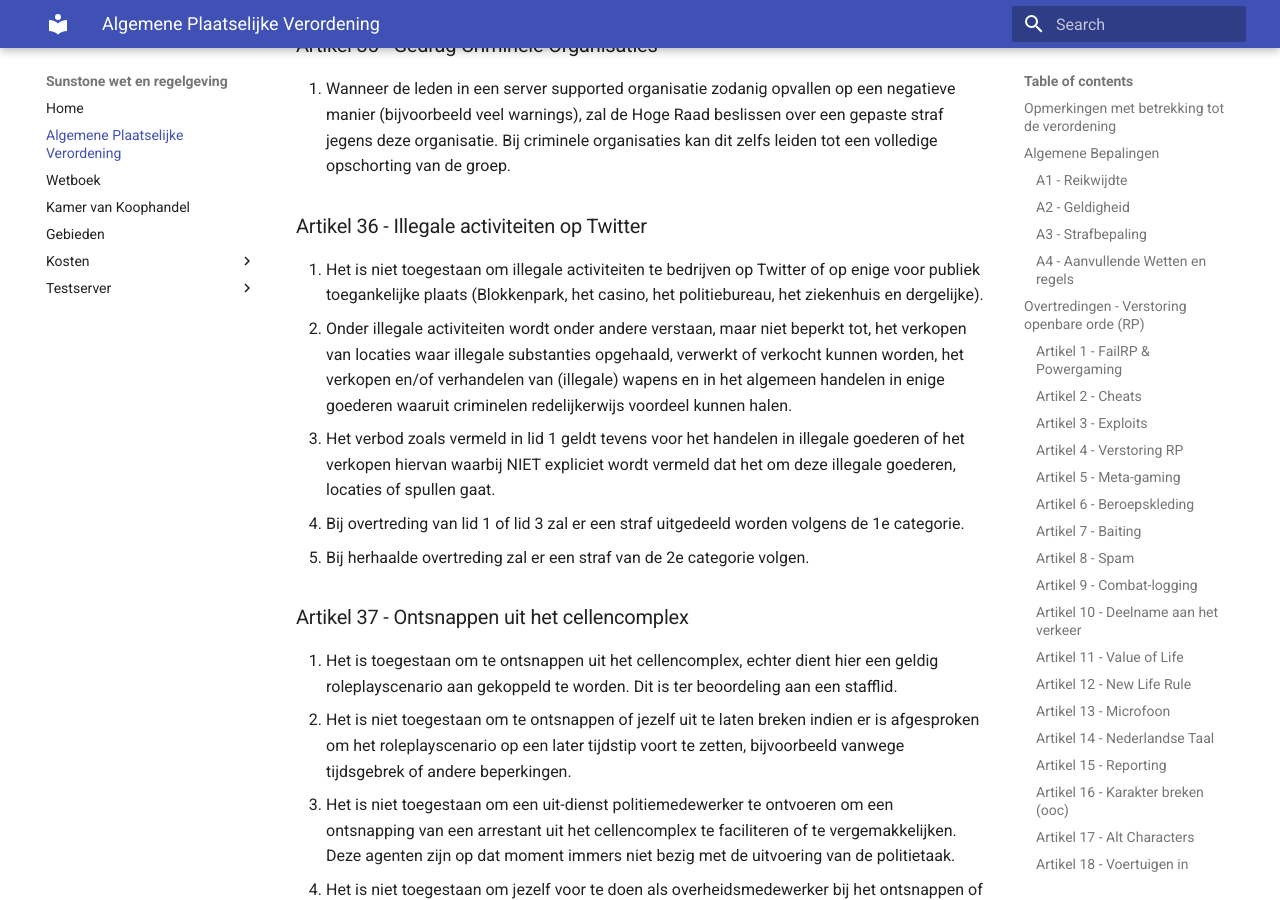
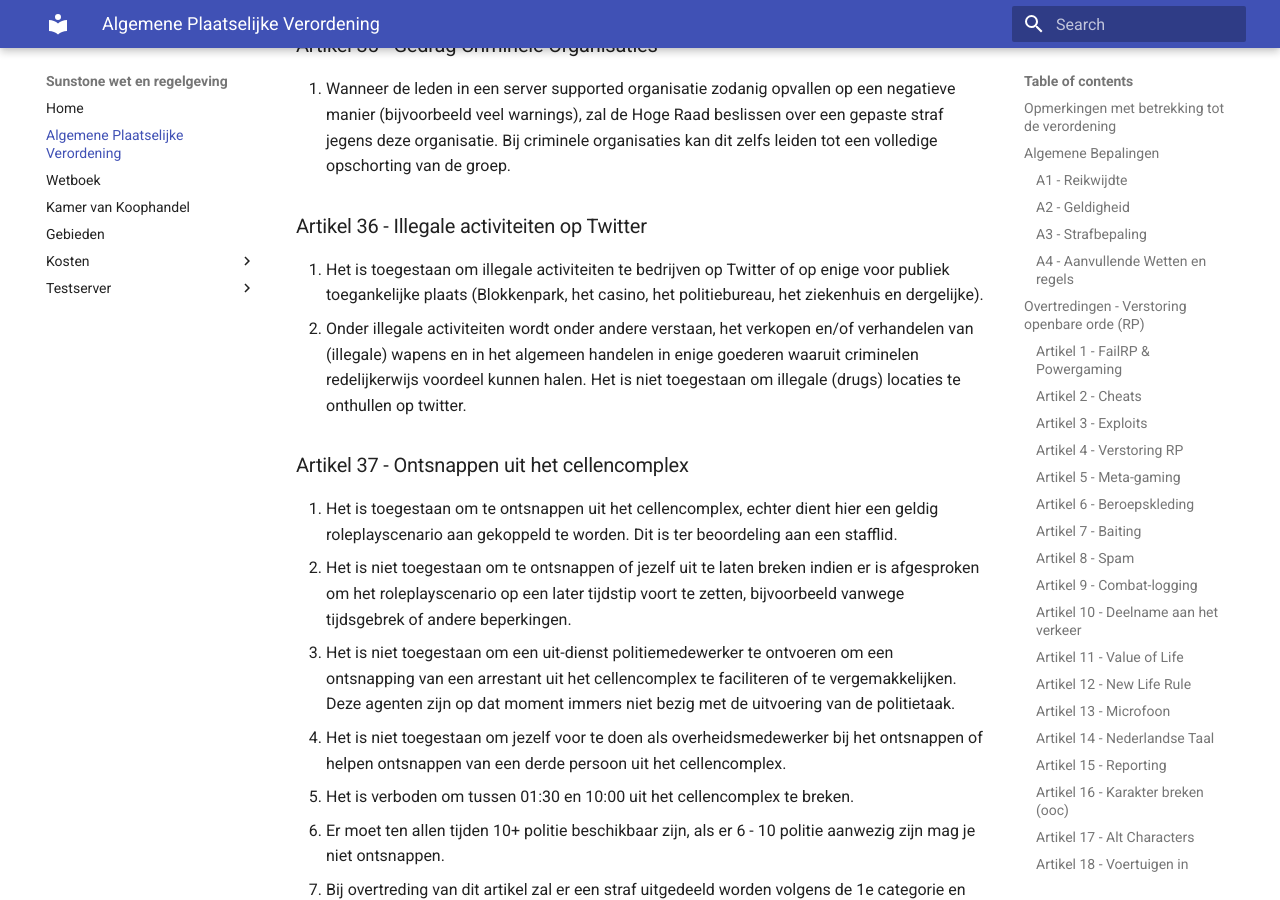
Before and after one commit to mickjoel/wetboek.sunstone, an MkDocs documentation site: the page built from docs/apv.md, in a window 1280 px wide and 900 px high, scrolled down 17541 px. Built offline with MkDocs 1.6.1 and Material for MkDocs 9.7.7, drawn with Linux system fonts in a browser that asks for light colours.

Commit message:
Update apv.md

```diff
--- a/docs/apv.md
+++ b/docs/apv.md
@@ -372,11 +372,8 @@ De overtreding beschreven in lid 1 staat bekend als “spam”
 
 ### Artikel 36 - Illegale activiteiten op Twitter
 
-1. Het is niet toegestaan om illegale activiteiten te bedrijven op Twitter of op enige voor publiek toegankelijke plaats (Blokkenpark, het casino, het politiebureau, het ziekenhuis en dergelijke).
-2. Onder illegale activiteiten wordt onder andere verstaan, maar niet beperkt tot, het verkopen van locaties waar illegale substanties opgehaald, verwerkt of verkocht kunnen worden, het verkopen en/of verhandelen van (illegale) wapens en in het algemeen handelen in enige goederen waaruit criminelen redelijkerwijs voordeel kunnen halen.
-3. Het verbod zoals vermeld in lid 1 geldt tevens voor het handelen in illegale goederen of het verkopen hiervan waarbij NIET expliciet wordt vermeld dat het om deze illegale goederen, locaties of spullen gaat.
-4. Bij overtreding van lid 1 of lid 3 zal er een straf uitgedeeld worden volgens de 1e categorie.
-5. Bij herhaalde overtreding zal er een straf van de 2e categorie volgen.
+1. Het is toegestaan om illegale activiteiten te bedrijven op Twitter of op enige voor publiek toegankelijke plaats (Blokkenpark, het casino, het politiebureau, het ziekenhuis en dergelijke).
+2. Onder illegale activiteiten wordt onder andere verstaan, het verkopen en/of verhandelen van (illegale) wapens en in het algemeen handelen in enige goederen waaruit criminelen redelijkerwijs voordeel kunnen halen. Het is niet toegestaan om illegale (drugs) locaties te onthullen op twitter.
 
 ### Artikel 37 - Ontsnappen uit het cellencomplex
 
```
